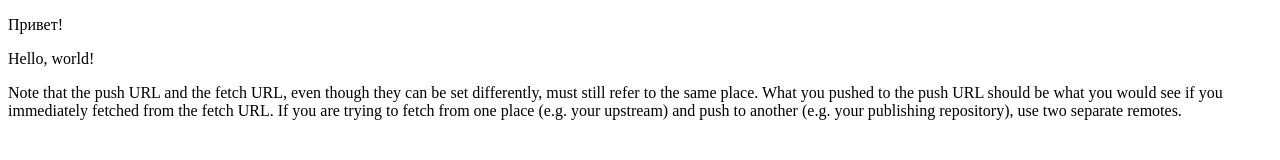
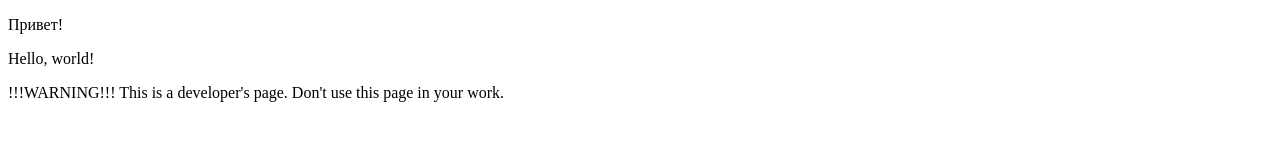
Before and after one commit to Santorio/macseek, a plain HTML site: page index.html in a window 1280 px wide. Drawn offline with Linux system fonts and the light colour scheme.

Commit message:
Add developers branch.

```diff
--- a/index.html
+++ b/index.html
@@ -2,13 +2,13 @@
 <html lang="en">
   <head>
     <meta charset="utf-8">
-    <title>HTML5 Blank Page</title>
+    <title>HTML5 Blank Page Developer's Page</title>
     <!--<link rel="stylesheet" href="style.css">-->
     <!--<script src="script.js"></script>-->
   </head>
   <body>
 	<p>Привет!</p>
 	<p>Hello, world!</p>
-	<p>Note that the push URL and the fetch URL, even though they can be set differently, must still refer to the same place. What you pushed to the push URL should be what you would see if you immediately fetched from the fetch URL. If you are trying to fetch from one place (e.g. your upstream) and push to another (e.g. your publishing repository), use two separate remotes.</p>
+	<p>!!!WARNING!!! This is a developer's page. Don't use this page in your work.</p>
   </body>
 </html>
```
Also changed, not shown: 1 other file.
